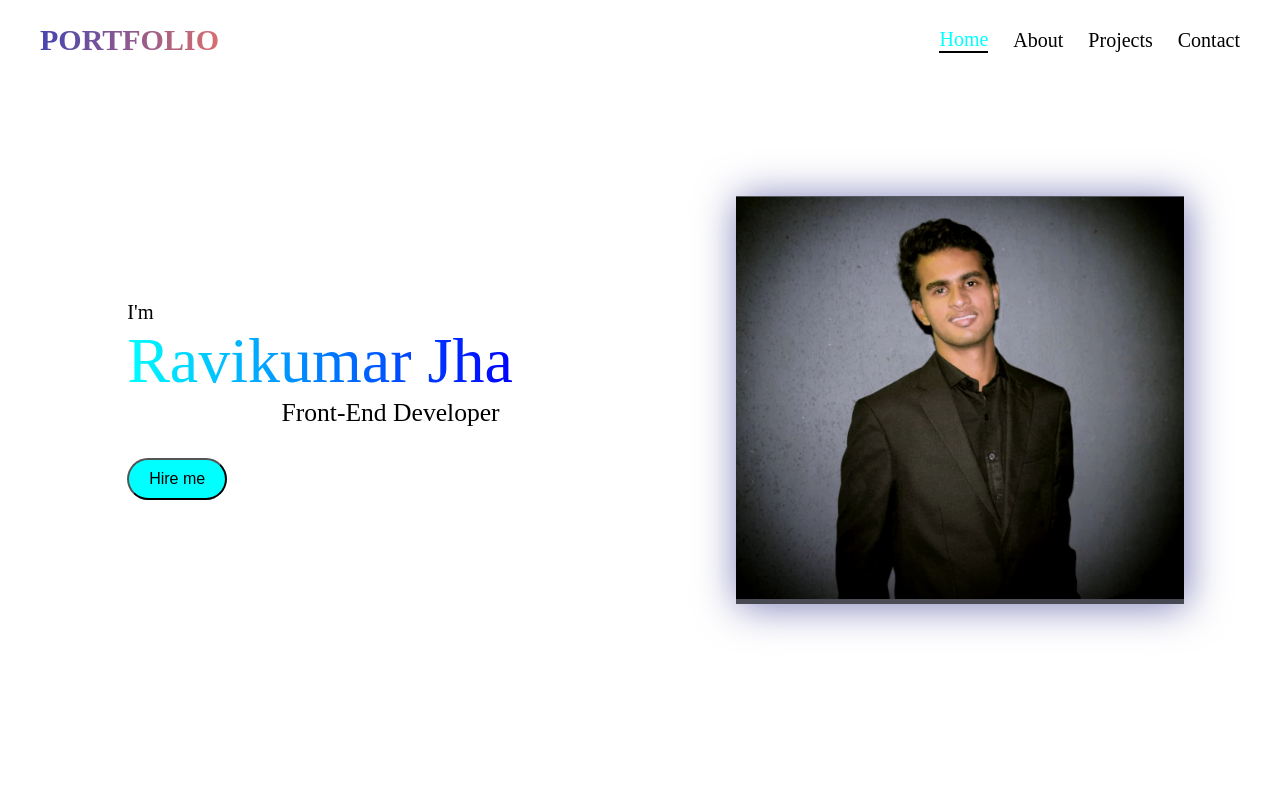
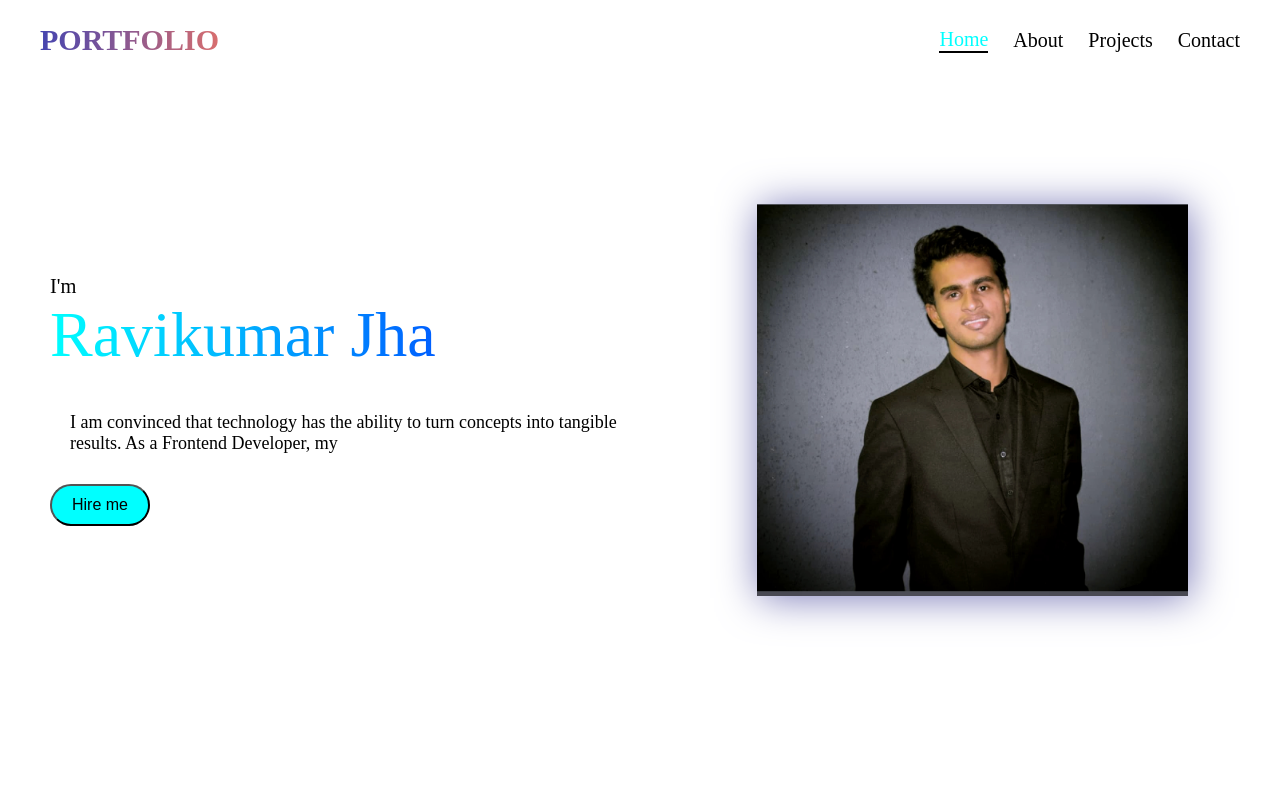
Before and after one commit to jharavi26/UIVerse-Ravikumar-s-Portfolio, a React (Vite) app in the folder portfolio/: page / in a window 1280 px wide. Shown: the top 800 px of the page. Built offline with nearby package versions, Linux system fonts and the light colour scheme.

Commit message:
Add Animation

```diff
--- a/portfolio/package.json
+++ b/portfolio/package.json
@@ -22,6 +22,8 @@
     "react-icons": "^5.5.0",
     "react-router-dom": "^7.2.0",
     "react-scroll": "^1.9.3",
+    "react-simple-typewriter": "^5.0.1",
+    "react-typed": "^2.0.12",
     "uuid": "^11.1.0"
   },
   "devDependencies": {
--- a/portfolio/src/components/Home/Home.css
+++ b/portfolio/src/components/Home/Home.css
@@ -11,6 +11,7 @@
   display: flex;
   justify-content: center;
   align-items: center;
+  margin-left: 50px;
 }
 
 .right{
@@ -85,3 +86,14 @@
   }
 
 }
+
+.des{
+  font-size: 18px;
+  margin-left: 20px;
+  margin-top: 10px;
+}
+
+.typing-effect{
+  margin : 20px;
+  font-size: 24px;
+}
--- a/portfolio/src/components/Home/Home.jsx
+++ b/portfolio/src/components/Home/Home.jsx
@@ -1,26 +1,52 @@
-import React from 'react';
+import { useEffect, useRef } from "react";
 import "./Home.css";
 import profile from "../../assets/profile.jpg";
-
-
+import { Typewriter } from "react-simple-typewriter";
 
 function Home() {
   return (
     <div id="home">
-      <div className='left'>
-        <div className='details'>
-          <div className='line1'>I'm </div>
-          <div className='line2'>Ravikumar Jha</div>
-          <div className='line3'>Front-End Developer</div>
+      <div className="left">
+        <div className="details">
+          <div className="line1">I'm </div>
+          <div className="line2">Ravikumar Jha</div>
+          <span className="typing-effect">
+            <Typewriter
+              words={[
+                "Frontend Developer 🚀",
+                "React Enthusiast 💻",
+                "UI/UX Passionate 🎨",
+                "Building Scalable Web Apps 🌐",
+              ]}
+              loop={true} // Infinite loop
+              typeSpeed={50} // Speed of typing
+              deleteSpeed={40} // Speed of deleting
+              delaySpeed={1000}
+              size={100} // Pause before retyping
+            />
+          </span>
+
+          <div className="des">
+            <Typewriter
+              words={[
+                "I am convinced that technology has the ability to turn concepts into tangible results. As a Frontend Developer, my focus is on building engaging and user-friendly web applications utilizing React and JavaScript. My enthusiasm for technology enhances my analytical skills, allowing me to create solutions that are both practical and user-friendly. I take pleasure in working with teams, exploring new technologies, and expanding the limits of web development.",
+              ]}
+              loop={1} // Runs only once
+              typeSpeed={50} // Typing speed
+              deleteSpeed={999999} // Prevent deletion
+              delaySpeed={999999} // Prevent retyping
+            />
+          </div>
+
           <button>Hire me</button>
         </div>
       </div>
-      <div className='right'>
-        <img src = {profile}  alt = "profile-image"/>
+
+      <div className="right">
+        <img src={profile} alt="profile-image" />
       </div>
-
     </div>
-  )
+  );
 }
 
-export default Home
+export default Home;
```
Also changed, not shown: 1 other file (tests, documents, lock files or other folders).
